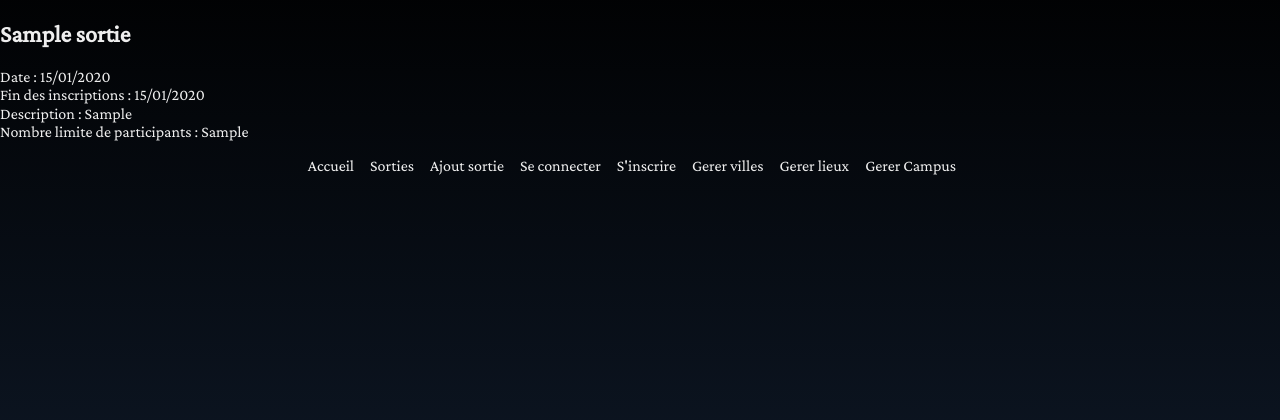
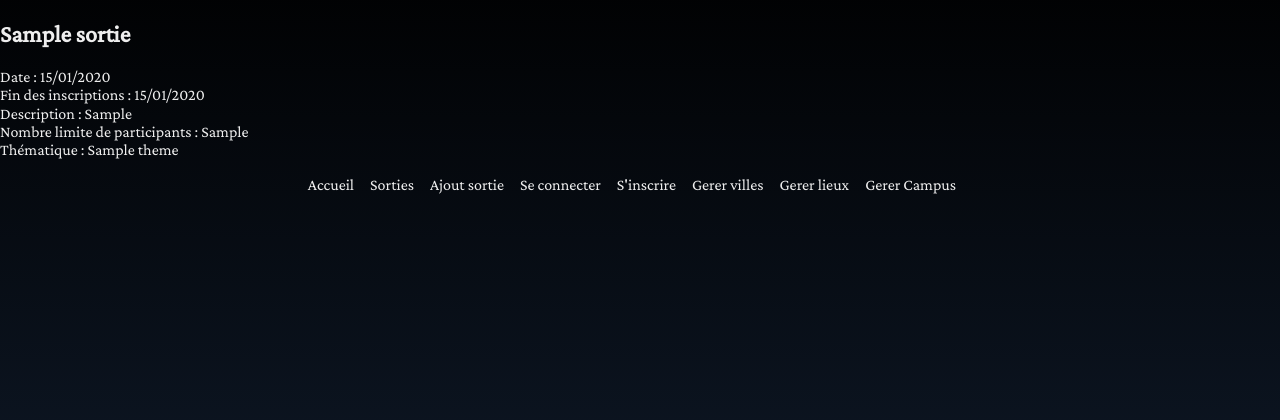
Before and after one commit to Projets-Persos-Duo/Projet-sortir, a Symfony app: template templates/sorties/detail.html.twig in a window 1280 px wide. Shown: the part 50-470 px from the top of the page. Run offline with Twig, Linux system fonts and the light colour scheme; the template is opened without the code that fills it: most values are stand-ins (such as "Sample title", 1, 10 or a date in 2020); some libraries are stand-ins or nearby versions.

Commit message:
Modif détail des sorties (ajout thème)

```diff
--- a/templates/sorties/detail.html.twig
+++ b/templates/sorties/detail.html.twig
@@ -9,6 +9,7 @@
     <div>Fin des inscriptions : {{ sortie.dateCloture|date("d/m/Y") }}</div>
     <div>Description : {{ sortie.infosSortie }}</div>
     <div>Nombre limite de participants : {{ sortie.limiteParticipants }}</div>
+    <div>Thématique : {{ sortie.theme.theme }}</div>
 
 
 
```
